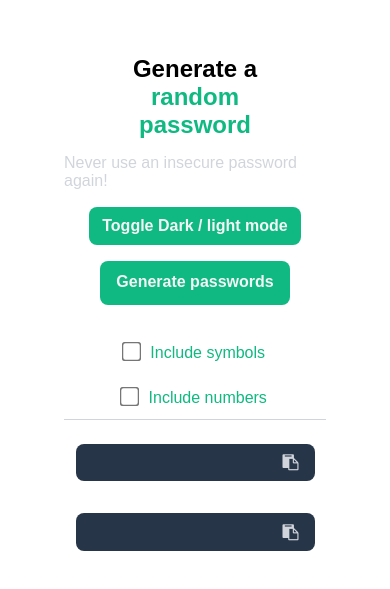
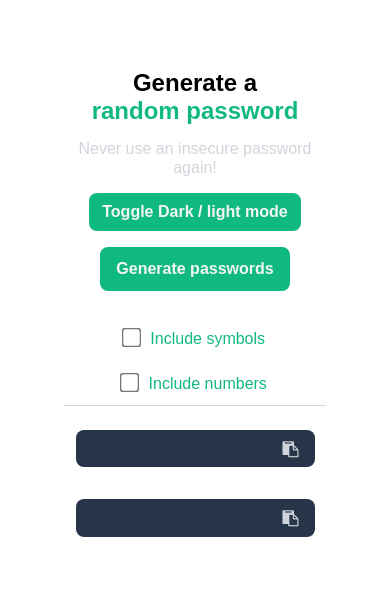
Before and after one commit to b-l-u-e/password-generator, a website built with Vite: page index.html in a window 390 px wide. Shown: the part 115-704 px from the top of the page. Built offline with nearby package versions, Linux system fonts and the light colour scheme.

Commit message:
styling input

```diff
--- a/index.css
+++ b/index.css
@@ -36,7 +36,7 @@ body {
 h1 {
   font-size: 1.8rem;
   margin-bottom: 0;
-  max-width: 70%;
+  max-width: 80%;
   letter-spacing: 0.2;
   transition: color 0.5s ease;
 }
@@ -258,6 +258,10 @@ input[type="checkbox"] {
   }
 
   h3 {
+    text-align: center;
+  }
+
+  h3 {
     font-size: 1rem;
     margin-bottom: 0.01rem;
   }
@@ -266,10 +270,14 @@ input[type="checkbox"] {
     width: 100%;
   }
 
+
+
   .input-section {
     flex-direction: column;
     align-items: center;
+    justify-content: space-between;
     gap: 1rem;
+    width: 100%;
   }
 
   .notification {
@@ -295,6 +303,5 @@ input[type="checkbox"] {
   #toggleButton {
     margin: 0;
 
-
   }
 }
```
